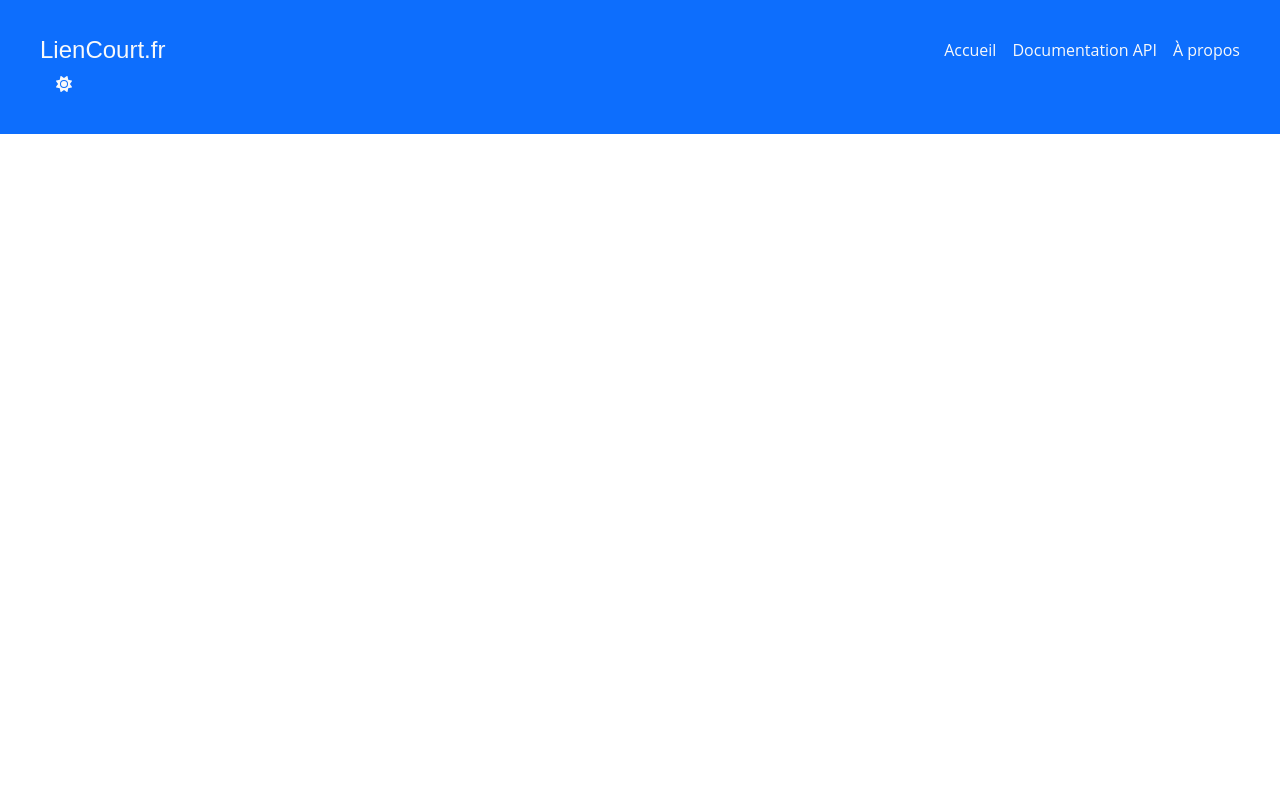
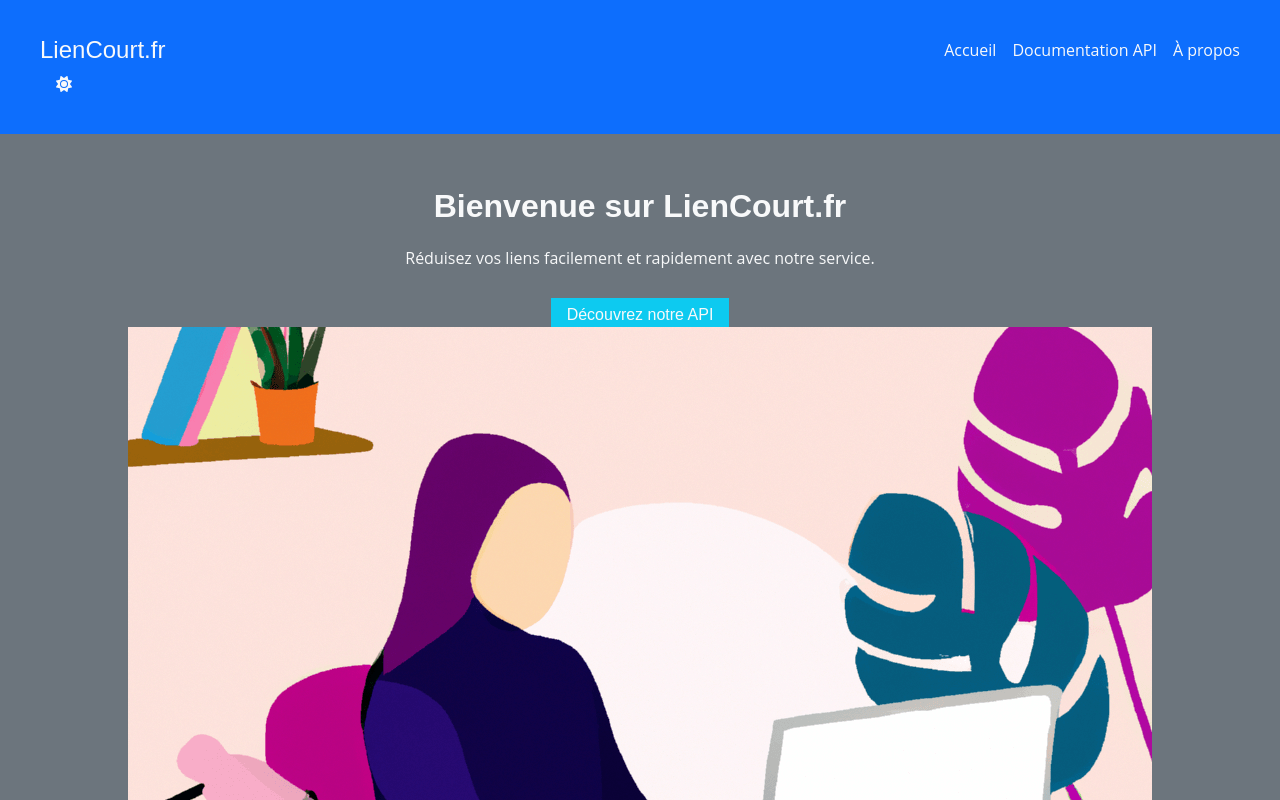
Before and after one commit to mathieuc22/url-shortener-frontend, a Vue app: page / in a window 1280 px wide. Shown: the top 800 px of the page. Built offline with nearby package versions, Linux system fonts and the light colour scheme.

Commit message:
Add hero section

```diff
--- /dev/null
+++ b/src/components/HeroSection.vue
@@ -0,0 +1,85 @@
+<template>
+  <section class="hero">
+    <div class="container">
+      <div class="hero__content">
+        <h1 class="hero__title">Bienvenue sur LienCourt.fr</h1>
+        <p class="hero__subtitle">
+          Réduisez vos liens facilement et rapidement avec notre service.
+        </p>
+        <router-link to="/api-docs" class="hero__cta"
+          >Découvrez notre API</router-link
+        >
+      </div>
+      <img
+        class="hero__image"
+        src="/src/assets/hero.png"
+        alt="Collaboration et partage de liens courts"
+      />
+    </div>
+  </section>
+</template>
+
+<script setup>
+const name = "HeroSection";
+</script>
+
+<style scoped>
+.hero {
+  background-color: var(--color-secondary);
+  padding: 2rem 0;
+  text-align: center;
+}
+
+.hero__content {
+  max-width: 600px;
+  margin: 0 auto;
+}
+
+.hero__title {
+  font-family: var(--font-family-heading);
+  font-size: 2rem;
+  color: var(--color-light);
+  margin-bottom: 1rem;
+}
+
+.hero__subtitle {
+  font-size: 1rem;
+  color: var(--color-light);
+  margin-bottom: 2rem;
+}
+
+.hero__cta {
+  font-family: var(--font-family-heading);
+  font-size: 1rem;
+  background-color: var(--color-info);
+  color: var(--color-light);
+  padding: 0.5rem 1rem;
+  border-radius: var(--border-radius);
+  text-decoration: none;
+  transition: background-color var(--transition-duration);
+}
+
+.hero__cta:hover {
+  background-color: var(--color-info-darker);
+}
+
+.hero__image {
+  max-width: 100%;
+  height: auto;
+  margin-top: 2rem;
+}
+/* Styles pour les écrans plus larges */
+@media (min-width: 768px) {
+  .hero {
+    display: flex;
+    align-items: center;
+  }
+  .hero__content {
+    flex: 1;
+  }
+  .hero__image {
+    flex: 1;
+    margin-top: 0;
+  }
+}
+</style>
--- a/src/main.js
+++ b/src/main.js
@@ -1,4 +1,4 @@
-import { createApp } from 'vue'
+import { createApp } from 'vue';
 import { library } from '@fortawesome/fontawesome-svg-core';
 import { faSun, faMoon } from '@fortawesome/free-solid-svg-icons';
 import { FontAwesomeIcon } from '@fortawesome/vue-fontawesome';
--- a/src/pages/HomePage.vue
+++ b/src/pages/HomePage.vue
@@ -1,3 +1,7 @@
 <template>
+  <HeroSection />
+</template>
 
-</template>
+<script setup>
+import HeroSection from "../components/HeroSection.vue";
+</script>
```
Also changed, not shown: src/assets/hero.png (added).
